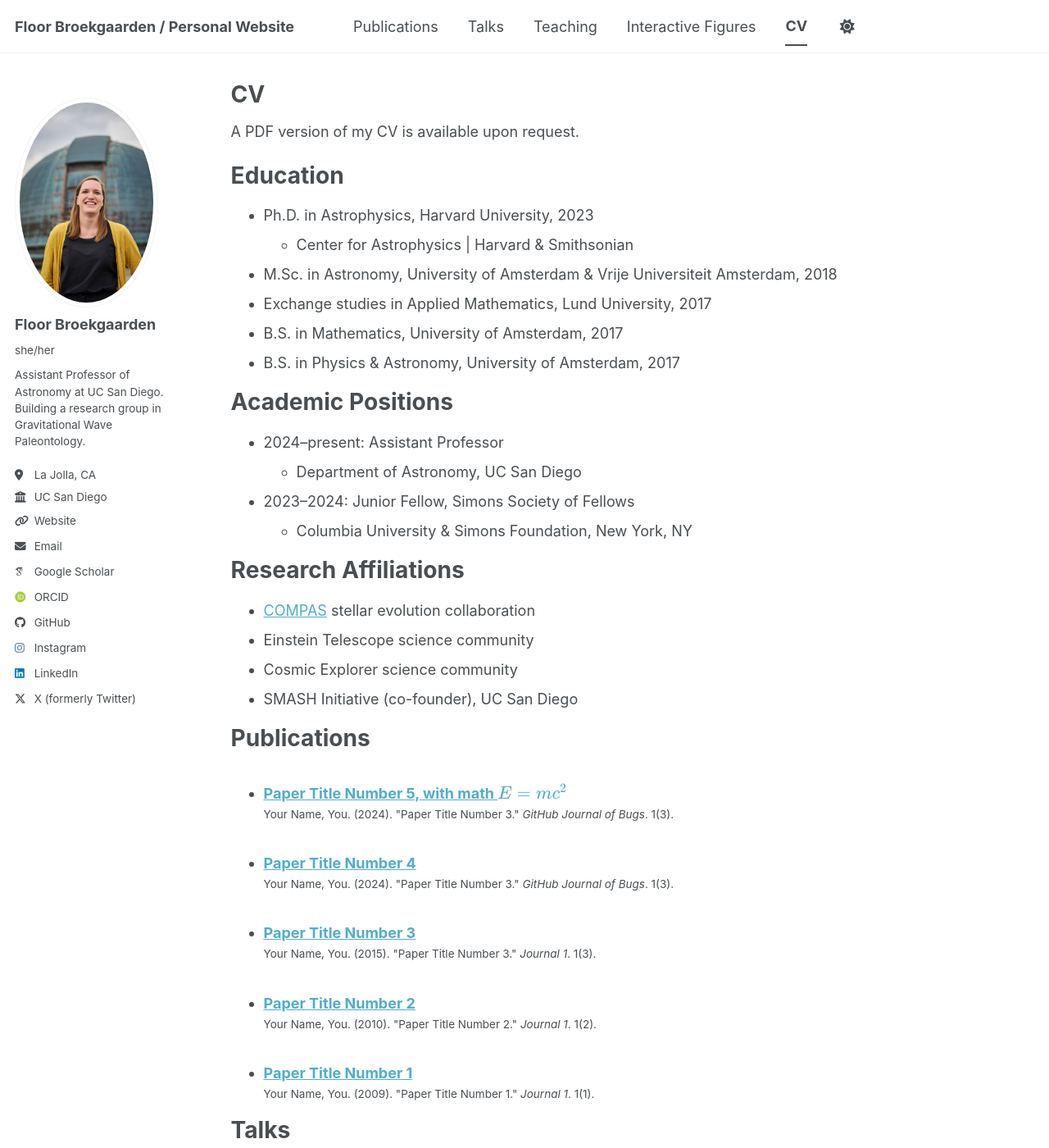
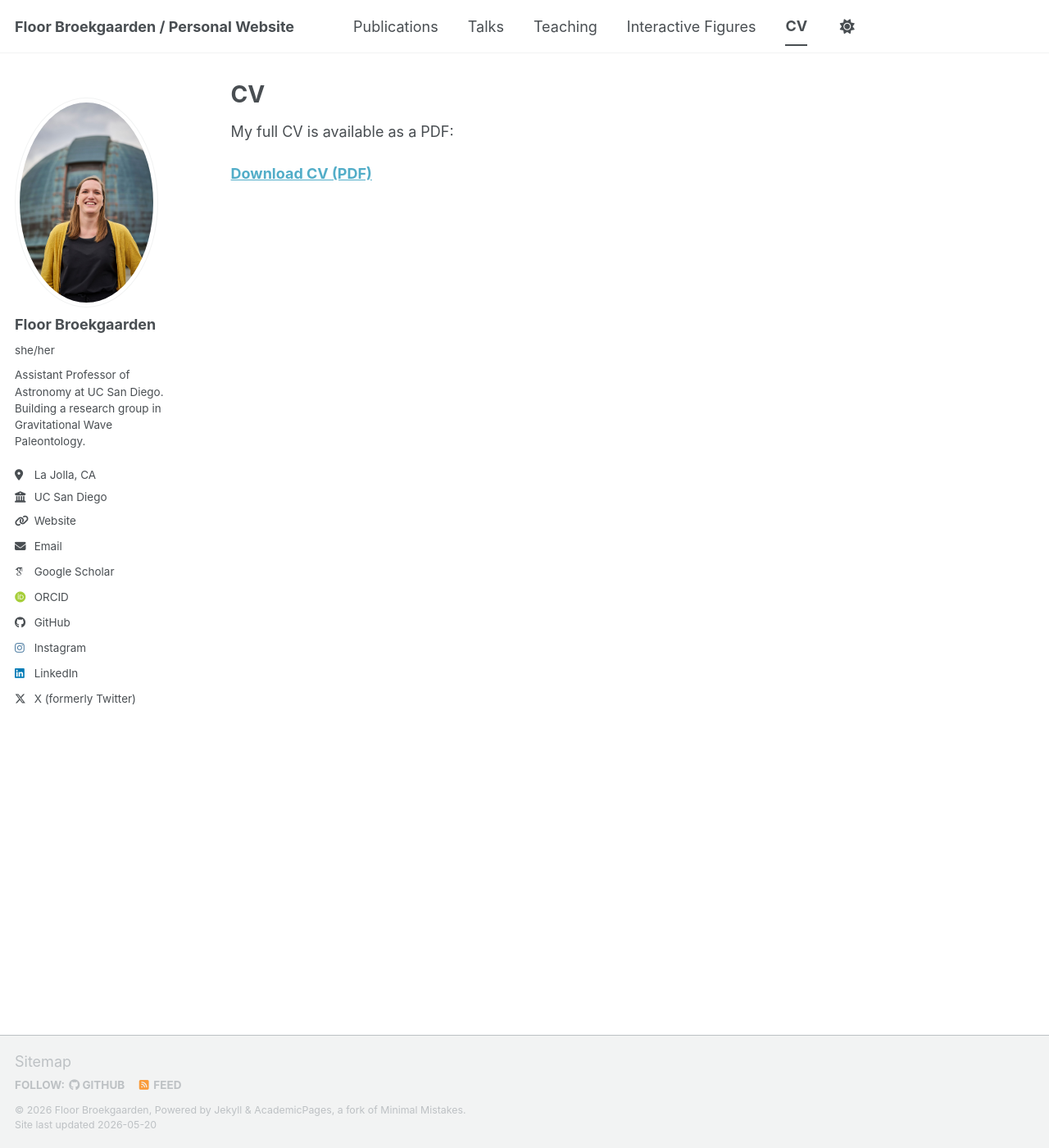
Before and after one commit to FloorBroekgaarden/FloorBroekgaarden.github.io, a Jekyll site: the page built from _pages/cv.md, in a window 1280 px wide and 1400 px high. Shown: the whole window at 82% size. Built offline with Jekyll 4.4.1, drawn with Linux system fonts in a browser that asks for light colours; some web fonts are replaced; a script bundle is joined from its source files by our own code; library files that are not in the unit come from our copies; some of the changed text lies outside the part shown.

Commit message:
Update cv.md

```diff
--- a/_pages/cv.md
+++ b/_pages/cv.md
@@ -7,53 +7,6 @@
   - /resume
 ---
 
-{% include base_path %}
+My full CV is available as a PDF:
 
-A PDF version of my CV is available upon request.
-
-Education
-======
-* Ph.D. in Astrophysics, Harvard University, 2023
-  * Center for Astrophysics \| Harvard & Smithsonian
-* M.Sc. in Astronomy, University of Amsterdam & Vrije Universiteit Amsterdam, 2018
-* Exchange studies in Applied Mathematics, Lund University, 2017
-* B.S. in Mathematics, University of Amsterdam, 2017
-* B.S. in Physics & Astronomy, University of Amsterdam, 2017
-
-Academic Positions
-======
-* 2024–present: Assistant Professor
-  * Department of Astronomy, UC San Diego
-* 2023–2024: Junior Fellow, Simons Society of Fellows
-  * Columbia University & Simons Foundation, New York, NY
-
-Research Affiliations
-======
-* [COMPAS](https://compas.science) stellar evolution collaboration
-* Einstein Telescope science community
-* Cosmic Explorer science community
-* SMASH Initiative (co-founder), UC San Diego
-
-Publications
-======
-  <ul>{% for post in site.publications reversed %}
-    {% include archive-single-cv.html %}
-  {% endfor %}</ul>
-
-Talks
-======
-  <ul>{% for post in site.talks reversed %}
-    {% include archive-single-talk-cv.html  %}
-  {% endfor %}</ul>
-
-Teaching
-======
-  <ul>{% for post in site.teaching reversed %}
-    {% include archive-single-cv.html %}
-  {% endfor %}</ul>
-
-Service and leadership
-======
-* Founder, early-career astronomer support group
-* Workshop organizer for career development resources (UCSD ECA Workshops)
-* Mentor and outreach speaker
+**[Download CV (PDF)](/files/CV_Floor_Broekgaarden.pdf)**
```
